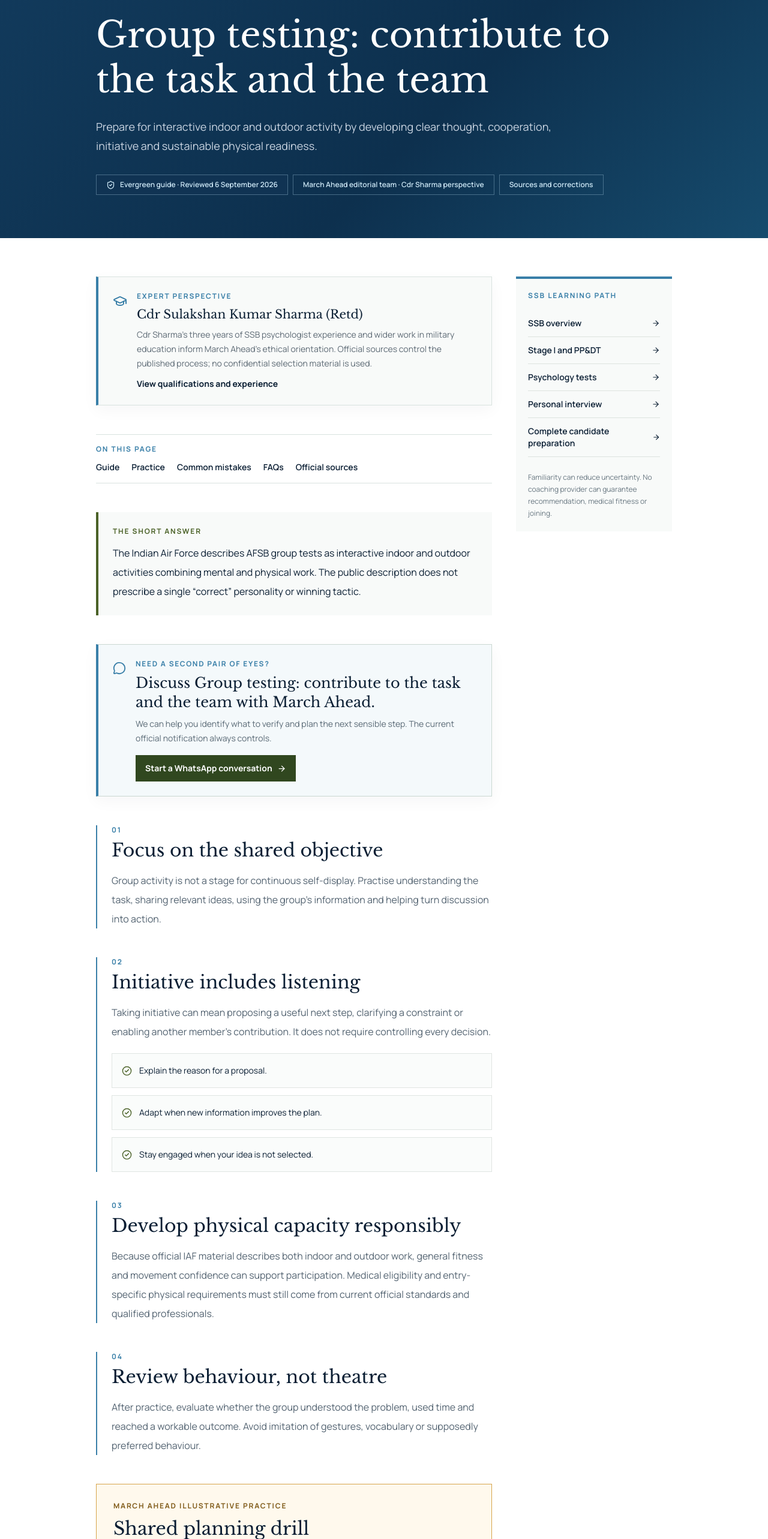
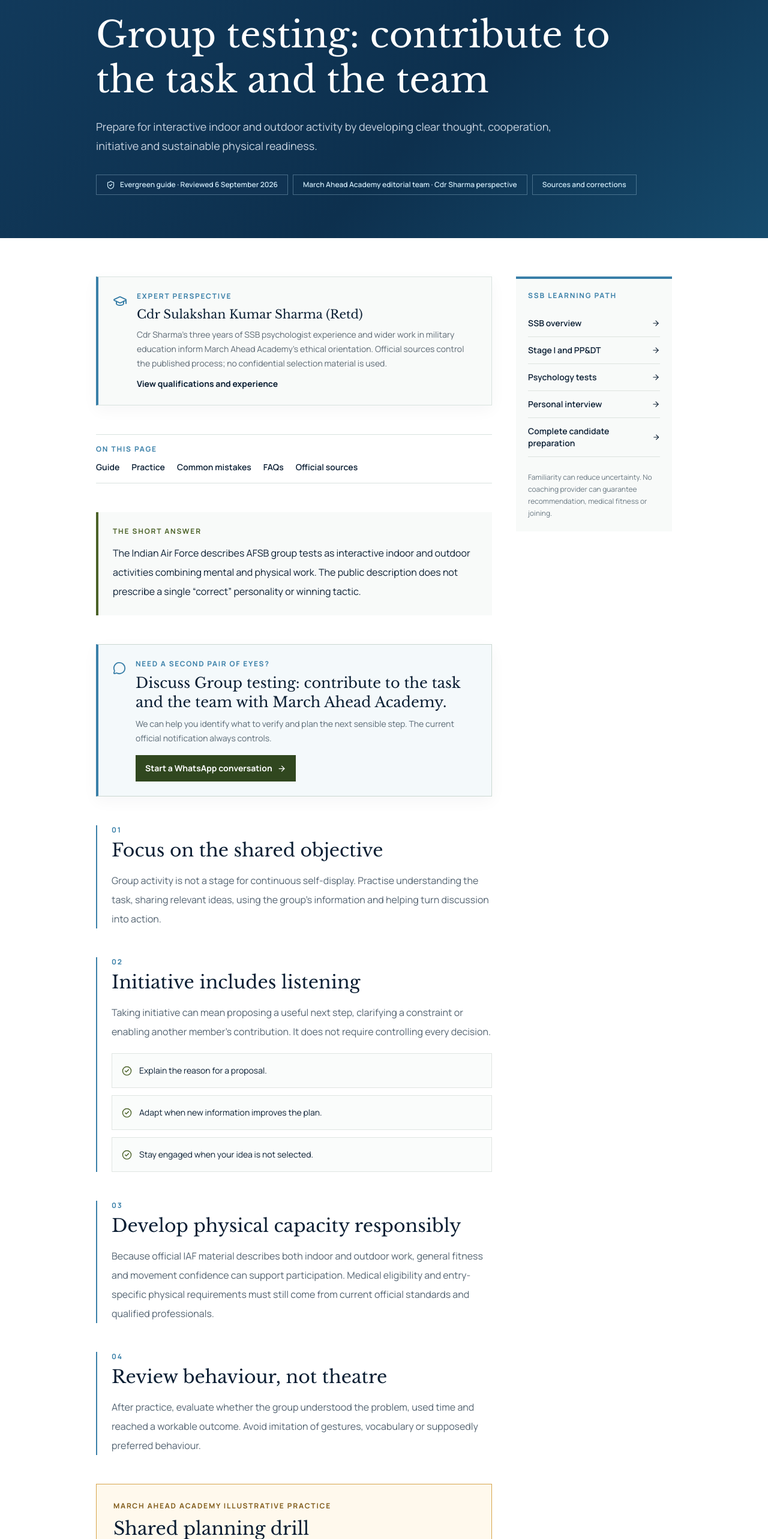
Before and after one commit to 247vks/MarchAheadAcademy, a Next.js app: page /selection/ssb/group-testing in a window 1280 px wide. Shown: the part 234-2800 px from the top of the page at 60% size. Built offline with nearby package versions, Linux system fonts and the light colour scheme; no server answers.

Commit message:
Standardize full academy name in site copy

```diff
--- a/app/authors/cdr-sulakshan-kumar-sharma/page.tsx
+++ b/app/authors/cdr-sulakshan-kumar-sharma/page.tsx
@@ -181,7 +181,7 @@ export default function Page() {
         <section className="mt-16">
           <p className="section-kicker">Selected professional history</p>
           <h2 className="mt-3 font-heading text-4xl">
-            Roles relevant to March Ahead’s work
+            Roles relevant to March Ahead Academy’s work
           </h2>
           <div className="mt-7 grid gap-px overflow-hidden border border-[#d8e0dc] bg-[#d8e0dc] md:grid-cols-2">
             {roles.map(([title, copy]) => (
--- a/app/page.tsx
+++ b/app/page.tsx
@@ -159,7 +159,7 @@ export default function Home() {
             <div className="mb-8 flex items-start justify-between border-b border-white/10 pb-6">
               <div>
                 <p className="text-xs font-bold tracking-[0.16em] text-[#9bd1ea] uppercase">
-                  The March Ahead standard
+                  The March Ahead Academy standard
                 </p>
                 <h2 className="mt-2 font-heading text-3xl">
                   Clarity before coaching.
--- a/app/selection/ssb/page.tsx
+++ b/app/selection/ssb/page.tsx
@@ -44,7 +44,7 @@ const guide: SsbGuideData = {
     },
     {
       title: 'Ethical preparation develops transferable habits',
-      body: 'March Ahead focuses on self-awareness, listening, structured thought, physical readiness, informed motivation and honest communication. Cdr Sharma’s experience informs this orientation; signed first-hand commentary will be added only where it can be attributed accurately and does not disclose confidential assessment material.',
+      body: 'March Ahead Academy focuses on self-awareness, listening, structured thought, physical readiness, informed motivation and honest communication. Cdr Sharma’s experience informs this orientation; signed first-hand commentary will be added only where it can be attributed accurately and does not disclose confidential assessment material.',
     },
   ],
   exercise: {
@@ -93,7 +93,7 @@ const guide: SsbGuideData = {
         'No. Medical fitness, merit relative to vacancies, eligibility and administrative requirements still apply.',
     },
     {
-      question: 'How can March Ahead help responsibly?',
+      question: 'How can March Ahead Academy help responsibly?',
       answer:
         'The academy can explain the process, strengthen reflection and communication, support group and fitness habits, and give feedback without writing a false persona or promising a result.',
     },
--- a/components/authority-shell.tsx
+++ b/components/authority-shell.tsx
@@ -187,7 +187,7 @@ export function SiteFooter() {
           className="grid content-start gap-2"
           aria-label="Trust and organisation"
         >
-          <strong className="text-white">March Ahead</strong>
+          <strong className="text-white">March Ahead Academy</strong>
           <Link href="/authors/cdr-sulakshan-kumar-sharma">Cdr Sharma</Link>
           <Link href="/about">About</Link>
           <Link href="/editorial-standards">Editorial standards</Link>
--- a/components/contextual-guidance.tsx
+++ b/components/contextual-guidance.tsx
@@ -20,7 +20,7 @@ export function ContextualGuidance({ topic }: { topic: string }) {
             Need a second pair of eyes?
           </p>
           <h2 className="mt-2 font-heading text-2xl">
-            Discuss {topic} with March Ahead.
+            Discuss {topic} with March Ahead Academy.
           </h2>
           <p className="mt-2 text-sm leading-6 text-[#596975]">
             We can help you identify what to verify and plan the next sensible
--- a/components/expectation-preview.tsx
+++ b/components/expectation-preview.tsx
@@ -45,7 +45,7 @@ export function ExpectationPreview({ data }: { data: ExpectationPreviewData }) {
           </div>
           <p className="inline-flex items-center gap-2 border border-[#d6a44b] bg-[#fff9ed] px-3 py-2 text-xs font-semibold text-[#6f5017]">
             <ShieldCheck size={15} aria-hidden="true" />
-            Created by March Ahead—not an official or recalled question
+            Created by March Ahead Academy—not an official or recalled question
           </p>
         </div>
         <div className="mt-5 grid gap-4 lg:grid-cols-3">
--- a/components/ssb-guide-page.tsx
+++ b/components/ssb-guide-page.tsx
@@ -78,7 +78,7 @@ export function SsbGuidePage({ guide }: { guide: SsbGuideData }) {
               href="/authors/cdr-sulakshan-kumar-sharma"
               className="border border-[#80a6bd]/50 px-4 py-2"
             >
-              March Ahead editorial team · Cdr Sharma perspective
+              March Ahead Academy editorial team · Cdr Sharma perspective
             </Link>
             <Link
               href="/editorial-standards"
@@ -92,7 +92,7 @@ export function SsbGuidePage({ guide }: { guide: SsbGuideData }) {
 
       <div className="mx-auto grid max-w-5xl gap-8 px-5 py-12 lg:grid-cols-[1fr_260px] lg:gap-10 lg:px-8 lg:py-16">
         <article className="space-y-10 lg:space-y-12">
-          <ExpertByline context="Cdr Sharma’s three years of SSB psychologist experience and wider work in military education inform March Ahead’s ethical orientation. Official sources control the published process; no confidential selection material is used." />
+          <ExpertByline context="Cdr Sharma’s three years of SSB psychologist experience and wider work in military education inform March Ahead Academy’s ethical orientation. Official sources control the published process; no confidential selection material is used." />
           {guide.currentHref === '/selection/ssb' && <SsbJourneyMap />}
           <nav
             aria-label="On this page"
@@ -156,7 +156,7 @@ export function SsbGuidePage({ guide }: { guide: SsbGuideData }) {
             className="scroll-mt-6 border border-[#d6a44b] bg-[#fff9ed] p-7"
           >
             <p className="text-xs font-bold tracking-[.15em] text-[#805b19] uppercase">
-              March Ahead illustrative practice
+              March Ahead Academy illustrative practice
             </p>
             <h2 className="mt-3 font-heading text-3xl">
               {guide.exercise.title}
--- a/lib/ssb-guides.ts
+++ b/lib/ssb-guides.ts
@@ -130,7 +130,7 @@ export const ssbGuides: Record<string, SsbGuideData> = {
       },
       {
         title: 'Keep guidance ethical',
-        body: 'March Ahead will not reproduce confidential material, promise a psychologist-approved answer or claim that one response determines recommendation. Cdr Sharma’s experience informs the academy’s emphasis on authentic reflection; any future signed commentary should remain clearly separate from official rules.',
+        body: 'March Ahead Academy will not reproduce confidential material, promise a psychologist-approved answer or claim that one response determines recommendation. Cdr Sharma’s experience informs the academy’s emphasis on authentic reflection; any future signed commentary should remain clearly separate from official rules.',
       },
     ],
     exercise: {
@@ -296,9 +296,9 @@ export const ssbGuides: Record<string, SsbGuideData> = {
           'There is no official ideal-answer rule. Accurate self-knowledge and honest, proportionate expression are safer preparation principles than forced positivity.',
       },
       {
-        question: 'Can March Ahead predict my interview questions?',
+        question: 'Can March Ahead Academy predict my interview questions?',
         answer:
-          'No. March Ahead can help you review your own history, motivation and communication, but will not present illustrative prompts as official or predictive.',
+          'No. March Ahead Academy can help you review your own history, motivation and communication, but will not present illustrative prompts as official or predictive.',
       },
     ],
     sources: [afsb, selection, nda, cds],
```
